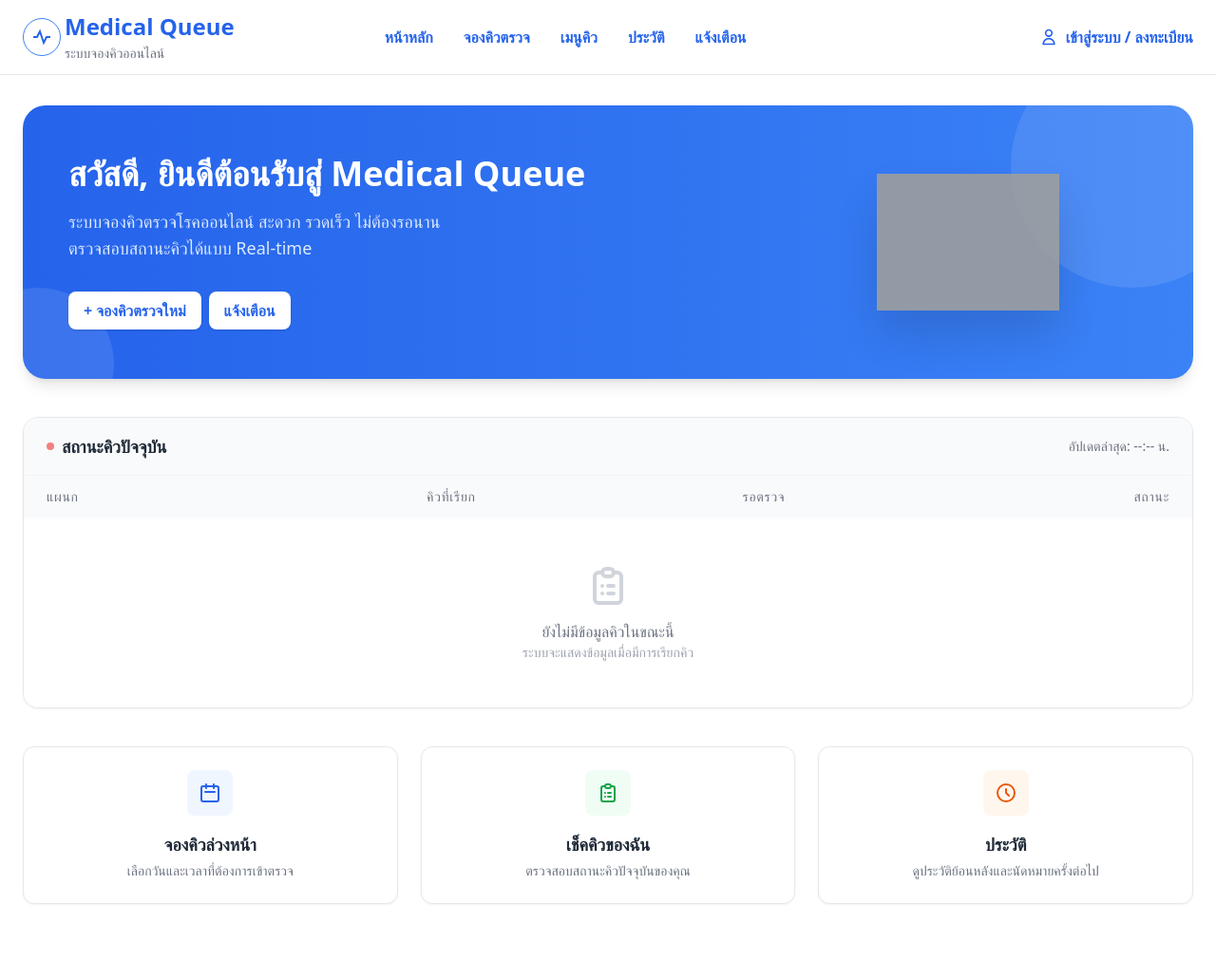
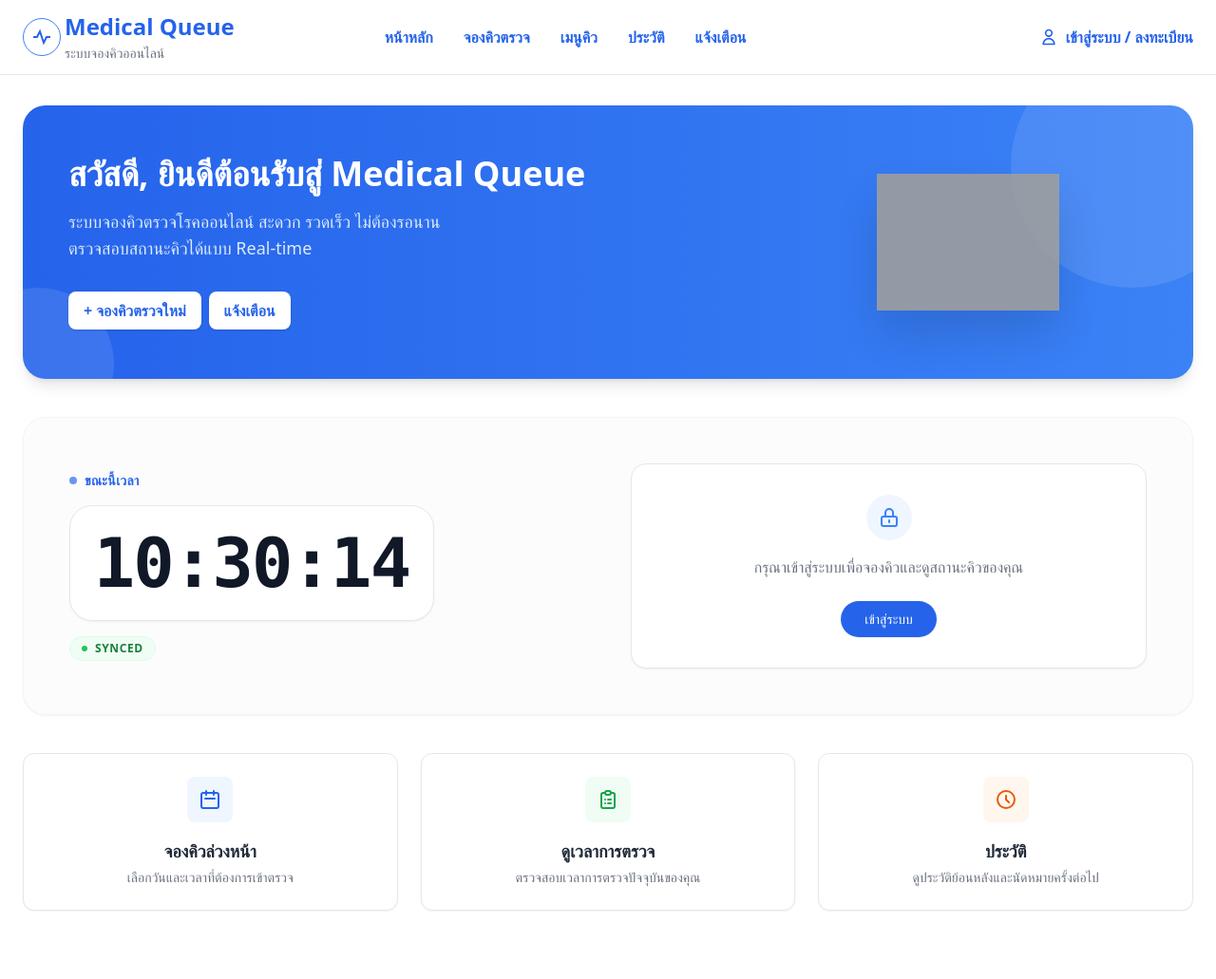
Before and after one commit to Pheem49/Medical-Queue, a Flask app: page / in a window 1280 px wide. Shown: the whole page at 95% size. Before the commit the page ends 952 px from the top, so only its background shows below. Run offline with Flask 3, Linux system fonts and the light colour scheme; some libraries are stand-ins or nearby versions; grey boxes are pictures that could not be loaded.

Commit message:
feat: Implement department management routes and a dynamic user home page with active booking display.

```diff
--- a/templates/user/home.html
+++ b/templates/user/home.html
@@ -61,57 +61,107 @@
     </div>
   </div>
 
-  <div
-    class="bg-white rounded-2xl shadow-sm border border-gray-200 overflow-hidden mb-10"
-  >
-    <div
-      class="px-4 md:px-6 py-3 md:py-4 border-b border-gray-100 flex flex-col md:flex-row md:justify-between md:items-center gap-3 bg-gray-50"
-    >
-      <h3 class="font-bold text-gray-800 text-base md:text-lg flex items-center gap-2">
-        <span class="w-2 h-2 rounded-full bg-red-500 animate-pulse shrink-0"></span>
-        สถานะคิวปัจจุบัน
-      </h3>
-      <span class="text-xs md:text-sm text-gray-500"
-        >อัปเดตล่าสุด: <span id="current-time">--:--</span> น.</span
-      >
-    </div>
+  <div class="bg-white rounded-3xl shadow-sm border border-gray-100 overflow-hidden mb-10">
+    <div class="p-8 md:p-12 bg-gray-50/50">
+      <div class="grid grid-cols-1 md:grid-cols-2 gap-8 lg:gap-12 items-center">
 
-    <div class="overflow-x-auto">
-      <table class="w-full text-left border-collapse">
-        <thead>
-          <tr class="bg-gray-50 text-gray-500 text-xs md:text-sm uppercase tracking-wider">
-            <th class="px-2 md:px-6 py-3 font-medium">แผนก</th>
-            <th class="px-1 md:px-6 py-3 font-medium text-center whitespace-nowrap">คิวที่เรียก</th>
-            <th class="px-1 md:px-6 py-3 font-medium text-center whitespace-nowrap">รอตรวจ</th>
-            <th class="px-2 md:px-6 py-3 font-medium text-right">สถานะ</th>
-          </tr>
-        </thead>
-        <tbody class="divide-y divide-gray-100">
-          <tr class="bg-white">
-            <td colspan="4" class="px-6 py-12 text-center text-gray-400">
-              <div class="flex flex-col items-center justify-center">
-                <svg
-                  class="w-12 h-12 mb-3 text-gray-300"
-                  fill="none"
-                  stroke="currentColor"
-                  viewBox="0 0 24 24"
-                >
-                  <path
-                    stroke-linecap="round"
-                    stroke-linejoin="round"
-                    stroke-width="2"
-                    d="M9 5H7a2 2 0 00-2 2v12a2 2 0 002 2h10a2 2 0 002-2V7a2 2 0 00-2-2h-2M9 5a2 2 0 002 2h2a2 2 0 002-2M9 5a2 2 0 012-2h2a2 2 0 012 2m-3 7h3m-3 4h3m-6-4h.01M9 16h.01"
-                  ></path>
-                </svg>
-                <p class="text-base font-medium text-gray-500">
-                  ยังไม่มีข้อมูลคิวในขณะนี้
-                </p>
-                <p class="text-sm">ระบบจะแสดงข้อมูลเมื่อมีการเรียกคิว</p>
+        <!-- Left Column: Clock -->
+        <div class="flex flex-col items-center md:items-start justify-center text-center md:text-left">
+          <div class="inline-flex items-center space-x-2 text-blue-600 font-bold text-sm tracking-wide uppercase mb-4">
+            <span class="w-2 h-2 rounded-full bg-blue-600 animate-pulse"></span>
+            <span>ขณะนี้เวลา</span>
+          </div>
+          <div class="px-6 py-4 md:px-8 md:py-6 bg-white border border-gray-200 rounded-3xl shadow-sm w-full max-w-sm flex justify-center">
+            <span id="large-digital-clock" class="text-5xl md:text-6xl lg:text-7xl font-bold tracking-tight text-gray-900 font-mono tabular-nums">
+              00:00:00
+            </span>
+          </div>
+          <div class="mt-4 inline-flex items-center gap-2 px-3 py-1 bg-green-50 rounded-full border border-green-100">
+             <div class="w-1.5 h-1.5 rounded-full bg-green-500"></div>
+             <span class="text-[10px] sm:text-xs font-semibold text-green-700 uppercase tracking-wider">Synced</span>
+          </div>
+        </div>
+
+        <!-- Right Column: Booking Details -->
+        <div class="flex flex-col justify-center w-full">
+          {% if 'user_id' not in session %}
+            <div class="bg-white rounded-2xl p-6 md:p-8 border border-gray-200 shadow-sm text-center">
+              <div class="w-12 h-12 bg-blue-50 text-blue-500 rounded-full flex items-center justify-center mx-auto mb-4">
+                <svg class="w-6 h-6" fill="none" stroke="currentColor" viewBox="0 0 24 24"><path stroke-linecap="round" stroke-linejoin="round" stroke-width="2" d="M12 15v2m-6 4h12a2 2 0 002-2v-6a2 2 0 00-2-2H6a2 2 0 00-2 2v6a2 2 0 002 2zm10-10V7a4 4 0 00-8 0v4h8z"></path></svg>
               </div>
-            </td>
-          </tr>
-        </tbody>
-      </table>
+              <p class="text-gray-500 text-sm md:text-base mb-6">
+                กรุณาเข้าสู่ระบบเพื่อจองคิวและดูสถานะคิวของคุณ
+              </p>
+              <a href="{{ url_for('user.Login') }}" class="inline-flex items-center justify-center px-6 py-2 border border-transparent text-sm font-medium rounded-full text-white bg-blue-600 hover:bg-blue-700 shadow-sm transition-colors w-full sm:w-auto">
+                เข้าสู่ระบบ
+              </a>
+            </div>
+
+          {% elif not active_booking %}
+            <div class="bg-white rounded-2xl p-6 md:p-8 border border-gray-200 shadow-sm text-center">
+              <div class="w-12 h-12 bg-green-50 text-green-500 rounded-full flex items-center justify-center mx-auto mb-4">
+                <svg class="w-6 h-6" fill="none" stroke="currentColor" viewBox="0 0 24 24"><path stroke-linecap="round" stroke-linejoin="round" stroke-width="2" d="M8 7V3m8 4V3m-9 8h10M5 21h14a2 2 0 002-2V7a2 2 0 00-2-2H5a2 2 0 00-2 2v12a2 2 0 002 2z"></path></svg>
+              </div>
+              <p class="text-gray-500 text-sm md:text-base mb-6">
+                คุณยังไม่มีคิวที่กำลังรอตรวจในขณะนี้
+              </p>
+              <a href="{{ url_for('booking.BookingPage') }}" class="inline-flex items-center justify-center px-6 py-2 border border-transparent text-sm font-medium rounded-full text-white bg-green-600 hover:bg-green-700 shadow-sm transition-colors w-full sm:w-auto">
+                จองคิวตรวจใหม่
+              </a>
+            </div>
+
+          {% else %}
+            <div class="bg-white rounded-2xl p-5 md:p-6 border-l-4 border-l-blue-500 border-y border-r border-gray-200 shadow-md text-left w-full relative overflow-hidden">
+              <!-- Decorative background element -->
+              <div class="absolute top-0 right-0 -mt-4 -mr-4 w-24 h-24 bg-blue-50 rounded-full opacity-50 z-0"></div>
+
+              <div class="relative z-10">
+                <h3 class="text-xs md:text-sm font-bold text-gray-500 uppercase tracking-widest mb-4 flex justify-between items-center border-b border-gray-100 pb-3">
+                  <span class="flex items-center gap-2">
+                    <svg class="w-4 h-4 text-blue-500" fill="none" stroke="currentColor" viewBox="0 0 24 24"><path stroke-linecap="round" stroke-linejoin="round" stroke-width="2" d="M13 16h-1v-4h-1m1-4h.01M21 12a9 9 0 11-18 0 9 9 0 0118 0z"></path></svg>
+                    คิวปัจจุบันของคุณ
+                  </span>
+                  <span class="inline-flex items-center px-2.5 py-0.5 rounded-full text-[10px] md:text-xs font-bold bg-blue-100 text-blue-700">ลำดับที่ {{ active_booking.id }}</span>
+                </h3>
+
+                <div class="space-y-3">
+                  <div class="flex flex-col sm:flex-row sm:justify-between sm:items-center bg-gray-50/50 p-2.5 rounded-lg border border-gray-100/50">
+                    <span class="text-gray-500 text-xs sm:text-sm font-medium mb-1 sm:mb-0">เวลาตรวจ</span>
+                    <span class="font-mono font-bold text-gray-900 bg-white px-2 py-1 rounded shadow-sm border border-gray-100 text-sm sm:text-base">
+                      {{ active_booking.slot.start_time.strftime('%H:%M') }} - {{ active_booking.slot.end_time.strftime('%H:%M') }}
+                    </span>
+                  </div>
+
+                  <div class="flex flex-col sm:flex-row sm:justify-between sm:items-center bg-gray-50/50 p-2.5 rounded-lg border border-gray-100/50">
+                    <span class="text-gray-500 text-xs sm:text-sm font-medium mb-1 sm:mb-0">แพทย์</span>
+                    <span class="font-medium text-gray-900 text-sm sm:text-base flex items-center gap-1.5">
+                      <div class="w-5 h-5 rounded-full bg-blue-100 text-blue-600 flex items-center justify-center">
+                         <svg class="w-3 h-3" fill="none" stroke="currentColor" viewBox="0 0 24 24"><path stroke-linecap="round" stroke-linejoin="round" stroke-width="2" d="M16 7a4 4 0 11-8 0 4 4 0 018 0zM12 14a7 7 0 00-7 7h14a7 7 0 00-7-7z"></path></svg>
+                      </div>
+                      นพ./พญ. {{ active_booking.slot.doctor.firstname }} {{ active_booking.slot.doctor.lastname }}
+                    </span>
+                  </div>
+
+                  <div class="flex justify-between items-center pt-2">
+                    <div class="flex items-center gap-2">
+                      <span class="text-gray-500 text-xs sm:text-sm font-medium">สถานะ</span>
+                      <span class="inline-flex items-center px-3 py-1 rounded-full text-xs font-bold bg-yellow-100 text-yellow-800 border border-yellow-200">
+                        <span class="w-1.5 h-1.5 bg-yellow-500 rounded-full mr-1.5 animate-pulse"></span>
+                        {{ active_booking.booking_Status }}
+                      </span>
+                    </div>
+                    <a href="{{ url_for('booking.MyTickets') }}" class="text-xs sm:text-sm text-blue-600 hover:text-blue-800 font-semibold underline underline-offset-2 flex items-center gap-1">
+                      ดูบัตรคิว
+                      <svg class="w-3.5 h-3.5" fill="none" stroke="currentColor" viewBox="0 0 24 24"><path stroke-linecap="round" stroke-linejoin="round" stroke-width="2" d="M9 5l7 7-7 7"></path></svg>
+                    </a>
+                  </div>
+                </div>
+              </div>
+            </div>
+          {% endif %}
+        </div>
+
+      </div>
     </div>
   </div>
 
@@ -162,8 +212,8 @@
           ></path>
         </svg>
       </div>
-      <h3 class="text-lg font-bold text-gray-800 mb-1">เช็คคิวของฉัน</h3>
-      <p class="text-sm text-gray-500">ตรวจสอบสถานะคิวปัจจุบันของคุณ</p>
+      <h3 class="text-lg font-bold text-gray-800 mb-1">ดูเวลาการตรวจ</h3>
+      <p class="text-sm text-gray-500">ตรวจสอบเวลาการตรวจปัจจุบันของคุณ</p>
     </a>
 
     <a
@@ -193,4 +243,26 @@
   </div>
 </main>
 
+<script>
+  function updateTime() {
+    const now = new Date();
+    const hours = String(now.getHours()).padStart(2, '0');
+    const minutes = String(now.getMinutes()).padStart(2, '0');
+    const seconds = String(now.getSeconds()).padStart(2, '0');
+
+    const timeString = `${hours}:${minutes}:${seconds}`;
+
+    const largeDigitalClock = document.getElementById('large-digital-clock');
+
+    if (largeDigitalClock) {
+      largeDigitalClock.textContent = timeString;
+    }
+  }
+
+  // Initial update
+  updateTime();
+  // Update every second
+  setInterval(updateTime, 1000);
+</script>
+
 {% endblock %}
--- a/views/department_routes.py
+++ b/views/department_routes.py
@@ -11,13 +11,13 @@ department_bp = Blueprint('department', __name__)
 def Home():
     from flask import session
     from models import Booking
-    has_active = False
+    active_booking = None
     if 'user_id' in session:
-        has_active = Booking.query.filter(
+        active_booking = Booking.query.filter(
             Booking.id_users == session['user_id'],
             Booking.booking_Status == 'รอรับบริการ'
-        ).first() is not None
-    return render_template("user/home.html", title="Home", has_active_booking=has_active)
+        ).first()
+    return render_template("user/home.html", title="Home", has_active_booking=(active_booking is not None), active_booking=active_booking)
 
 from services.department_service import get_all_departments, add_department, update_department
 
```
Also changed, not shown: README.md.
